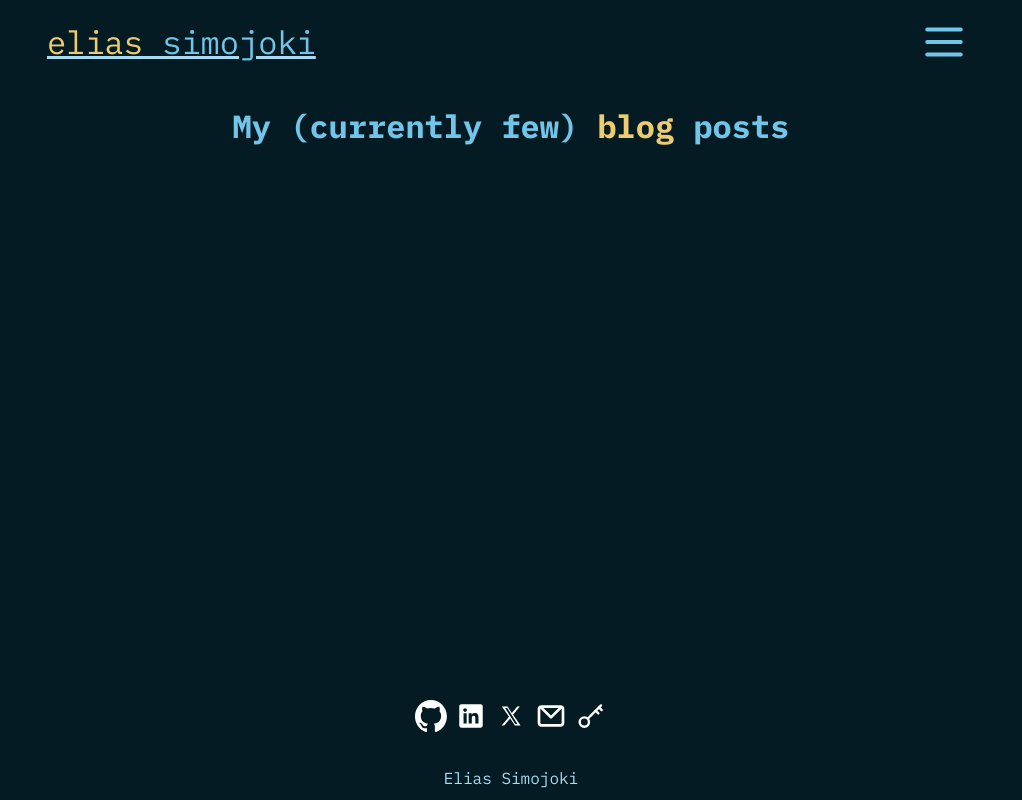
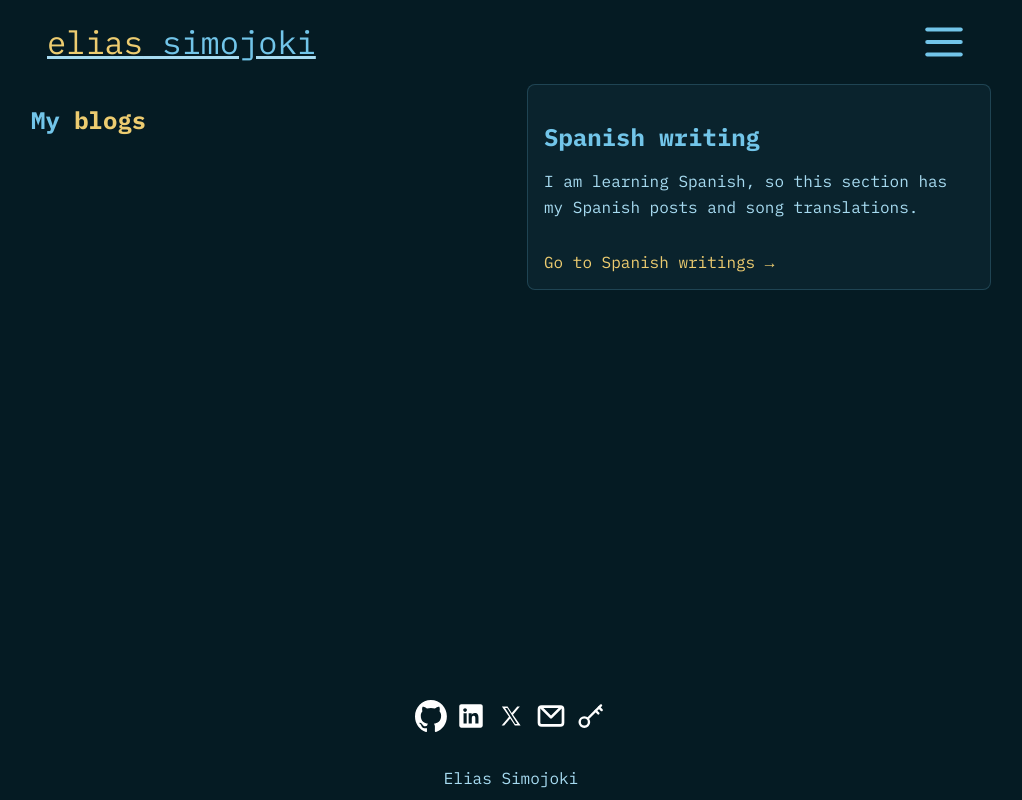
Before and after one commit to MojoLake/eSite, a SvelteKit app: page /blogs in a window 1280 px wide. Shown: the whole page, without its empty margins (129-1151 px from the left). Built offline with nearby package versions, Linux system fonts and the light colour scheme.

Commit message:
feat: initial implementation of spanish blogs

```diff
--- a/src/lib/server/posts.ts
+++ b/src/lib/server/posts.ts
@@ -1,9 +1,14 @@
-type PostMeta = {
+export type PostLanguage = 'en' | 'es';
+export type PostKind = 'blog' | 'song-translation';
+
+export type PostMeta = {
   slug: string;
   title: string;
   date: string;
   summary?: string;
   tags?: string[];
+  language?: PostLanguage;
+  kind?: PostKind;
   published?: boolean;
 };
 
@@ -19,8 +24,16 @@ const loadAllPostsOnce = (): PostMeta[] => {
 
   const posts = Object.entries(modules).map(([path, mod]: any) => {
     const slug = path.split('/').pop()?.replace('.svx', '');
-    const { title, date, summary, tags, published = false } = mod.metadata || {}; // assume not published if not marked
-    return { slug, title, date, summary, tags, published} satisfies PostMeta;
+    const {
+      title,
+      date,
+      summary,
+      tags,
+      language,
+      kind,
+      published = false
+    } = mod.metadata || {}; // assume not published if not marked
+    return { slug, title, date, summary, tags, language, kind, published } satisfies PostMeta;
   })
   .filter(p => p.title && p.date && p.published !== false)
   .sort((a, b) => new Date(b.date).getTime() - new Date(a.date).getTime());
--- a/src/routes/blogs/+page.server.ts
+++ b/src/routes/blogs/+page.server.ts
@@ -1,5 +1,12 @@
 import { getAllPosts } from '$lib/server/posts';
 
 export const load = async () => {
-  return { posts: getAllPosts() };
+  const allPosts = getAllPosts();
+  const regularPosts = allPosts.filter((post) => post.language !== 'es');
+  const spanishPosts = allPosts.filter((post) => post.language === 'es');
+
+  return {
+    regularPosts,
+    spanishPreviewPosts: spanishPosts.slice(0, 4)
+  };
 };
--- a/src/routes/blogs/+page.svelte
+++ b/src/routes/blogs/+page.svelte
@@ -1,9 +1,83 @@
 <script lang="ts">
-  import BlogsComponentWithTitle from "$lib/components/BlogsComponentWithTitle.svelte";
+  import ListComponent from "$lib/components/ListComponent.svelte";
+  import Yellow from "$lib/components/Yellow.svelte";
 
   let { data } = $props();
-  const { posts } = data;
+  const { regularPosts, spanishPreviewPosts } = data;
 </script>
 
-<BlogsComponentWithTitle {posts} showCount={-1} />
-<!-- -1 means all -->
+<div class="blogs-page">
+  <div class="columns">
+    <section class="column">
+      <h1>My <Yellow>blogs</Yellow></h1>
+      <ListComponent items={regularPosts} basePath="blogs" itemType="post" showCount={-1} />
+    </section>
+
+    <aside class="column spanish-column">
+      <h2>Spanish writing</h2>
+      <p class="description">
+        I am learning Spanish, so this section has my Spanish posts and song translations.
+      </p>
+
+        <ListComponent
+          items={spanishPreviewPosts}
+          basePath="blogs"
+          itemType="post"
+          showCount={-1}
+      />
+      <a class="spanish-link" href="/blogs/spanish">Go to Spanish writings →</a>
+    </aside>
+  </div>
+</div>
+
+<style>
+  .blogs-page {
+    max-width: 60rem;
+    margin: 0 auto;
+    padding: 0 0.5rem;
+  }
+
+  .columns {
+    display: grid;
+    grid-template-columns: 1fr 1fr;
+    gap: 2rem;
+    align-items: start;
+  }
+
+  .column h1,
+  .column h2 {
+    color: var(--primary-title-colour);
+    margin-bottom: 1rem;
+  }
+
+  .description {
+    margin-top: 0;
+    margin-bottom: 1rem;
+    line-height: 1.6;
+  }
+
+  .spanish-column {
+    padding: 1rem;
+    border: 1px solid rgba(114, 197, 233, 0.2);
+    border-radius: 8px;
+    background: rgba(114, 197, 233, 0.05);
+  }
+
+  .spanish-link {
+    display: inline-block;
+    margin-top: 1rem;
+    color: var(--secondary-text-colour);
+    text-decoration: none;
+  }
+
+  .spanish-link:hover {
+    text-decoration: underline;
+  }
+
+  @media (max-width: 777px) {
+    .columns {
+      grid-template-columns: 1fr;
+      gap: 1.5rem;
+    }
+  }
+</style>
--- /dev/null
+++ b/src/routes/blogs/spanish/+page.svelte
@@ -0,0 +1,94 @@
+<script lang="ts">
+  import ListComponent from "$lib/components/ListComponent.svelte";
+  import Yellow from "$lib/components/Yellow.svelte";
+
+  let { data } = $props();
+  const { spanishWritingPosts, spanishSongTranslationPosts } = data;
+</script>
+
+<div class="spanish-page">
+  <a class="back-link" href="/blogs">← Back to eBlogs</a>
+  <h1>My <Yellow>Spanish</Yellow> writing</h1>
+  <p class="intro">
+    I am learning Spanish and publishing my practice here. Song translations are included below too.
+  </p>
+
+  <div class="sections">
+    <section class="section">
+      <h2>Spanish writings</h2>
+      {#if spanishWritingPosts.length > 0}
+        <ListComponent items={spanishWritingPosts} basePath="blogs" itemType="post" showCount={-1} />
+      {:else}
+        <p class="empty-state">No Spanish writings yet.</p>
+      {/if}
+    </section>
+
+    <section class="section">
+      <h2>Song translations</h2>
+      {#if spanishSongTranslationPosts.length > 0}
+        <ListComponent
+          items={spanishSongTranslationPosts}
+          basePath="blogs"
+          itemType="post"
+          showCount={-1}
+        />
+      {:else}
+        <p class="empty-state">No song translations yet.</p>
+      {/if}
+    </section>
+  </div>
+</div>
+
+<style>
+  .spanish-page {
+    max-width: 60rem;
+    margin: 0 auto;
+    padding: 1rem 0.5rem;
+  }
+
+  .back-link {
+    display: inline-block;
+    margin-bottom: 0.75rem;
+    color: var(--secondary-text-colour);
+    text-decoration: none;
+  }
+
+  .back-link:hover {
+    text-decoration: underline;
+  }
+
+  h1 {
+    color: var(--primary-title-colour);
+    margin-bottom: 0.5rem;
+  }
+
+  .intro {
+    margin-top: 0;
+    margin-bottom: 1.5rem;
+    line-height: 1.6;
+  }
+
+  .sections {
+    display: grid;
+    grid-template-columns: 1fr 1fr;
+    gap: 2rem;
+    align-items: start;
+  }
+
+  .section h2 {
+    margin-bottom: 1rem;
+    color: var(--primary-title-colour);
+  }
+
+  .empty-state {
+    opacity: 0.8;
+    font-style: italic;
+  }
+
+  @media (max-width: 777px) {
+    .sections {
+      grid-template-columns: 1fr;
+      gap: 1.5rem;
+    }
+  }
+</style>
```
Also changed, not shown: src/routes/blogs/spanish/+page.server.ts (added, +10 -0 lines), 1 other file (tests, documents, lock files or other folders).
